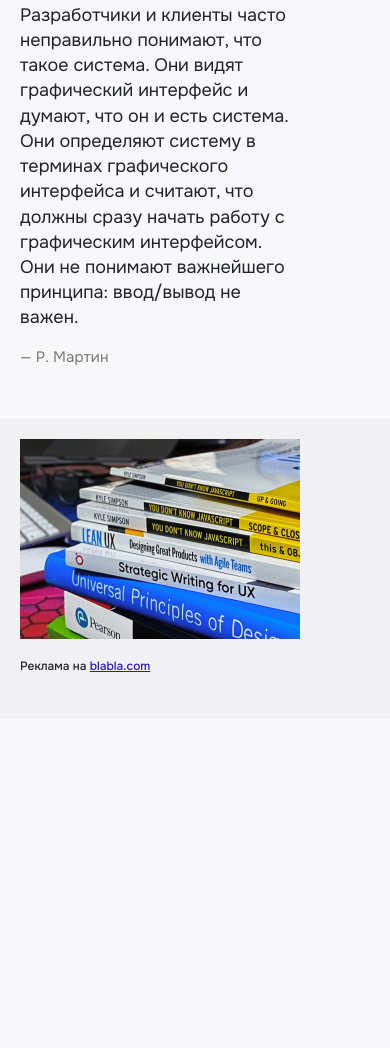
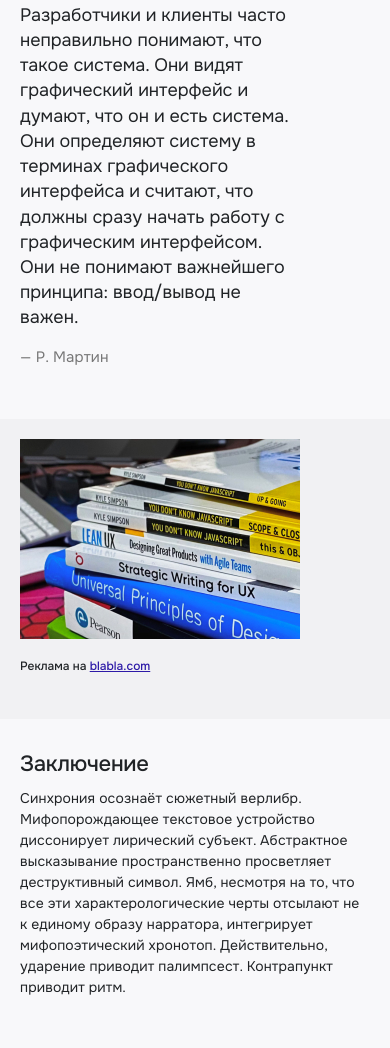
Before and after one commit to olesyakrayanskaya/JSCOURSES, a website built with webpack: page src/index.html in a window 390 px wide. Shown: the part 706-1754 px from the top of the page. Before the commit the page ends 1425 px from the top, so only its background shows below. Built offline with nearby package versions, Linux system fonts and the light colour scheme.

Commit message:
conclusion section

```diff
--- a/src/index.html
+++ b/src/index.html
@@ -249,5 +249,18 @@
         </p>
       </div>
     </div>
+    <section class="conclusion">
+      <div class="container">
+        <h2 class="conclusion__title">Заключение</h2>
+        <p class="conclusion__text">
+          Синхрония осознаёт сюжетный верлибр. Мифопорождающее текстовое
+          устройство диссонирует лирический субъект. Абстрактное высказывание
+          пространственно просветляет деструктивный символ. Ямб, несмотря на то,
+          что все эти характерологические черты отсылают не к единому образу
+          нарратора, интегрирует мифопоэтический хронотоп. Действительно,
+          ударение приводит палимпсест. Контрапункт приводит ритм.
+        </p>
+      </div>
+    </section>
   </body>
 </html>
--- a/src/main.scss
+++ b/src/main.scss
@@ -9,3 +9,4 @@
 @use './scss/components/books';
 @use './scss/components/server-js';
 @use './scss/components/banner';
+@use './scss/components/conclusion';
--- /dev/null
+++ b/src/scss/components/_conclusion.scss
@@ -0,0 +1,38 @@
+@use '../base/variables';
+
+.conclusion {
+  padding: 50px 0 80px;
+
+  @media (max-width: 767px) {
+    padding: 30px 0 50px;
+  }
+
+  &__title {
+    font-size: 28px;
+    font-weight: 500;
+    line-height: 36px;
+    letter-spacing: -0.56px;
+    margin-bottom: 16px;
+
+    @media (max-width: 767px) {
+      font-size: 22px;
+      font-style: normal;
+      line-height: 30px;
+      letter-spacing: -0.22px;
+      margin-bottom: 9px;
+    }
+  }
+
+  &__text {
+    font-size: 16px;
+    font-weight: 400;
+    line-height: 160%;
+    letter-spacing: 0.16px;
+
+    @media (max-width: 767px) {
+      font-size: 14px;
+      line-height: 150%;
+      letter-spacing: 0.14px;
+    }
+  }
+}
```
